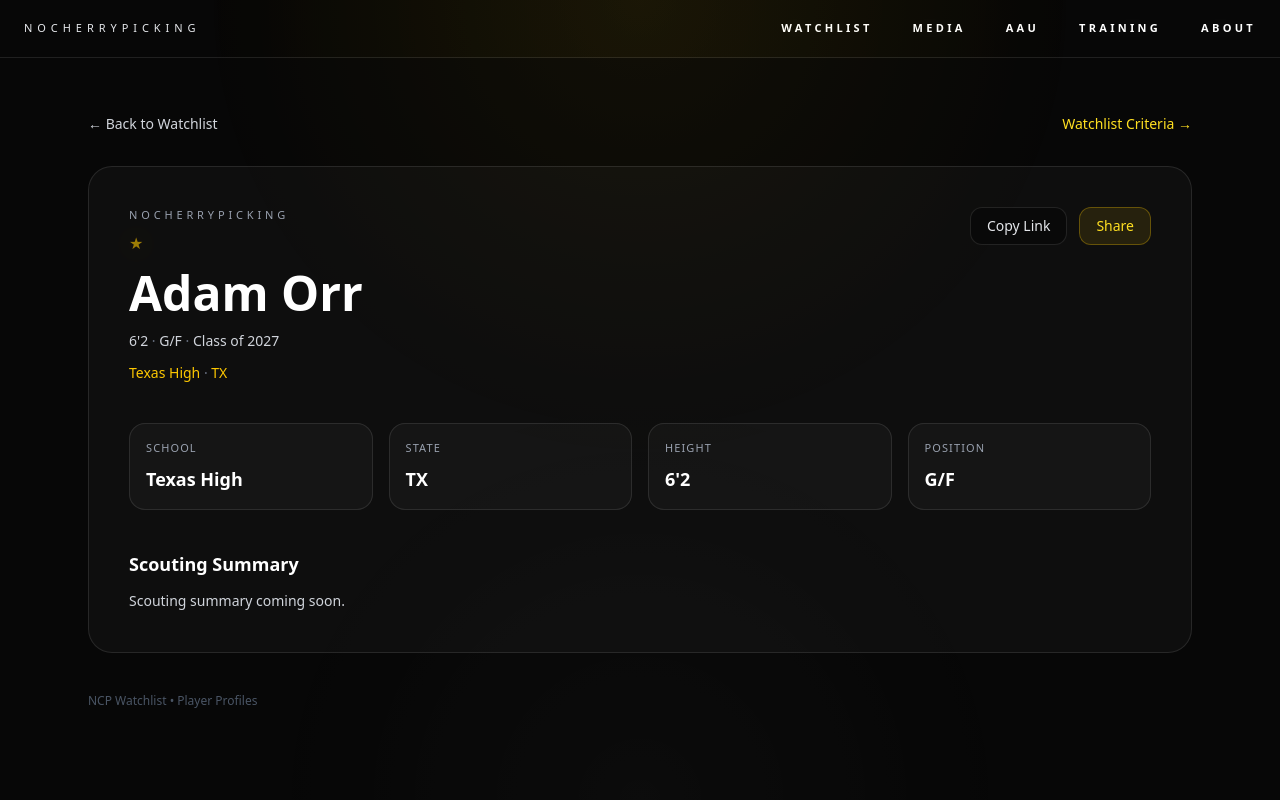
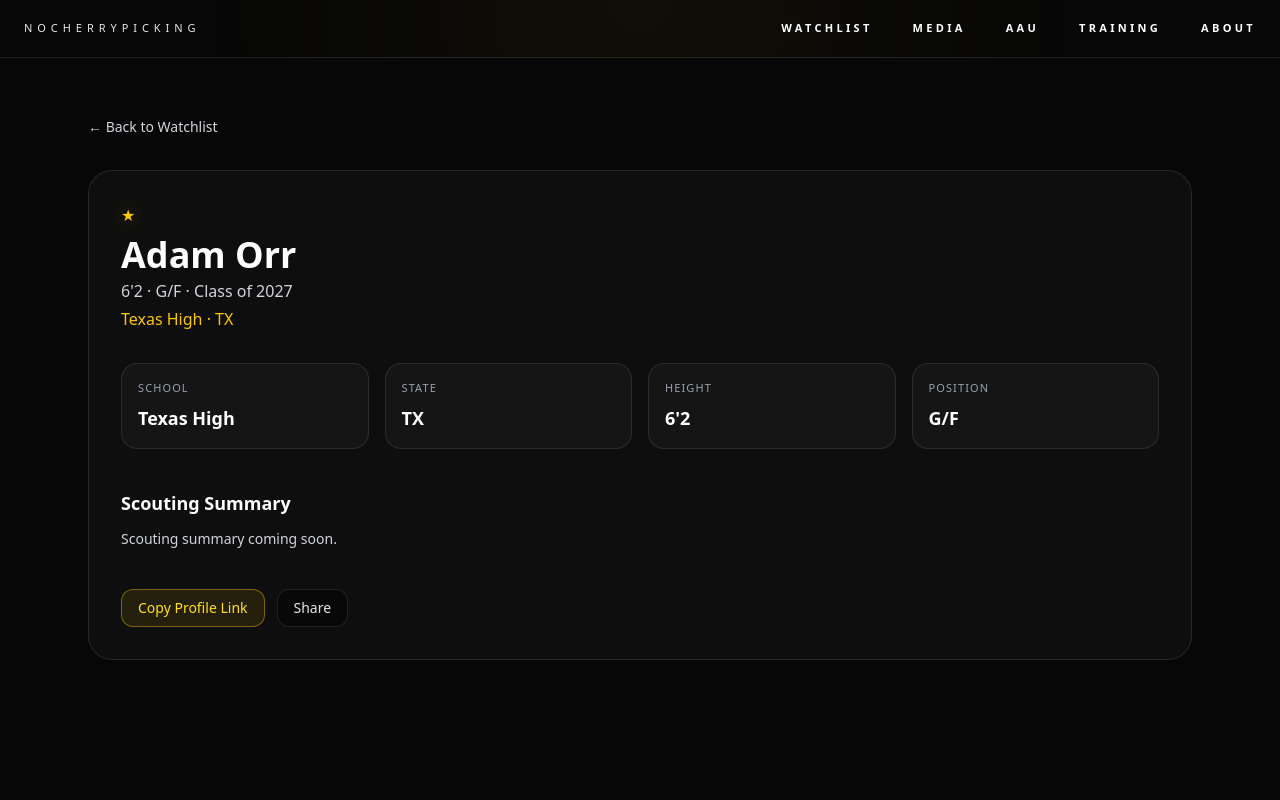
Before and after one commit to nocherrypicking-ra/ncphoops, a Next.js app: page /watchlist/adam-orr-2027 in a window 1280 px wide. Shown: the top 800 px of the page. Built offline with nearby package versions, Linux system fonts and the light colour scheme.

Commit message:
Update page.tsx

```diff
--- a/app/watchlist/[id]/page.tsx
+++ b/app/watchlist/[id]/page.tsx
@@ -1,24 +1,22 @@
 import Link from "next/link";
 import { watchlist } from "../_data/watchlist";
-import ShareBar from "./ShareBar";
 
-export const dynamic = "force-static";
+const slugify = (s: string) =>
+  (s || "")
+    .toLowerCase()
+    .replace(/[^a-z0-9]+/g, "-")
+    .replace(/(^-|-$)/g, "");
 
-export function generateStaticParams() {
-  return watchlist.map((p) => ({ id: p.id }));
-}
+// Universal slug rule (matches WatchlistClient)
+const playerSlug = (p: any) => slugify(p.id || `${p.name}-${p.classYear}` || p.name);
 
 function Stars({ n }: { n: number }) {
   const count = Math.max(0, Math.min(5, n || 0));
-  const opacity =
-    count >= 5 ? "opacity-100" : count === 4 ? "opacity-90" : count === 3 ? "opacity-75" : "opacity-60";
-
   return (
-    <div className={`flex items-center gap-0.5 text-yellow-400 ${opacity}`}>
+    <div className="flex items-center gap-0.5 text-yellow-400">
       {Array.from({ length: count }).map((_, i) => (
-        <span key={i} className="drop-shadow-[0_0_12px_rgba(250,204,21,0.35)]">★</span>
+        <span key={i} className="drop-shadow-[0_0_10px_rgba(250,204,21,0.35)]">★</span>
       ))}
-      {count === 0 && <span className="text-gray-600">—</span>}
     </div>
   );
 }
@@ -33,93 +31,86 @@ function Stat({ label, value }: { label: string; value: string }) {
 }
 
 export default function WatchlistPlayerPage({ params }: { params: { id: string } }) {
-  const routeId = (params?.id || "").trim();
-  const player = watchlist.find((p) => p.id === routeId);
+  const routeId = params?.id || "";
+  const player = watchlist.find((p: any) => playerSlug(p) === routeId);
 
   if (!player) {
     return (
-      <div className="min-h-screen bg-[#070707] text-white">
-        <div className="pointer-events-none fixed inset-0 opacity-60">
-          <div className="absolute inset-0 bg-[radial-gradient(circle_at_top,rgba(250,204,21,0.08),transparent_45%),radial-gradient(circle_at_bottom,rgba(255,255,255,0.04),transparent_40%)]" />
-        </div>
-
-        <div className="relative max-w-4xl mx-auto px-6 py-16">
-          <Link
-            href="/watchlist"
-            className="inline-flex items-center gap-2 text-sm text-gray-300 hover:text-yellow-300 transition"
-          >
-            ← Back to Watchlist
-          </Link>
-
-          <div className="mt-10 rounded-3xl border border-white/10 bg-white/[0.03] p-7">
-            <p className="text-[11px] tracking-[0.35em] uppercase text-gray-400">NOCHERRYPICKING</p>
-            <h1 className="mt-3 text-3xl md:text-4xl font-semibold">Player not found</h1>
-            <p className="mt-3 text-sm text-gray-400">
-              ID: <span className="text-yellow-300 break-all">{routeId}</span>
-            </p>
-          </div>
-        </div>
+      <div className="min-h-screen bg-[#070707] text-white flex items-center justify-center">
+        Player not found
       </div>
     );
   }
 
+  const shareUrl = `https://ncphoops.com/watchlist/${playerSlug(player)}`;
+  const shareText = `${player.name} • Class of ${player.classYear} • NCP Watchlist`;
+
   return (
     <div className="min-h-screen bg-[#070707] text-white">
-      <div className="pointer-events-none fixed inset-0 opacity-60">
-        <div className="absolute inset-0 bg-[radial-gradient(circle_at_top,rgba(250,204,21,0.08),transparent_45%),radial-gradient(circle_at_bottom,rgba(255,255,255,0.04),transparent_40%)]" />
-      </div>
+      <div className="relative max-w-6xl mx-auto px-6 py-14">
+        <Link href="/watchlist" className="text-sm text-gray-300 hover:text-yellow-300">
+          ← Back to Watchlist
+        </Link>
 
-      <div className="relative max-w-6xl mx-auto px-6 py-14">
-        <div className="flex items-center justify-between gap-4">
-          <Link
-            href="/watchlist"
-            className="inline-flex items-center gap-2 text-sm text-gray-300 hover:text-yellow-300 transition"
-          >
-            ← Back to Watchlist
-          </Link>
+        <div className="mt-8 rounded-3xl border border-white/10 bg-white/[0.03] p-8">
+          <Stars n={player.stars} />
+          <h1 className="mt-2 text-4xl font-semibold">{player.name}</h1>
 
-          <Link href="/watchlist#criteria" className="text-sm text-yellow-300 hover:text-yellow-200 transition">
-            Watchlist Criteria →
-          </Link>
-        </div>
+          <p className="text-gray-300 mt-1">
+            {player.height} · {player.position} · Class of {player.classYear}
+          </p>
 
-        <div className="mt-8 rounded-3xl border border-white/10 bg-white/[0.03] p-7 md:p-10">
-          {/* NEW: share row */}
-          <div className="flex flex-col md:flex-row md:items-start md:justify-between gap-6">
-            <div className="flex flex-col gap-2">
-              <p className="text-[11px] tracking-[0.35em] uppercase text-gray-400">NOCHERRYPICKING</p>
-              <Stars n={player.stars} />
-              <h1 className="text-4xl md:text-5xl font-semibold leading-tight">{player.name}</h1>
+          <p className="text-yellow-400 mt-1">
+            {player.school} · {player.state}
+          </p>
 
-              <p className="text-sm text-gray-300">
-                {player.height} <span className="text-gray-500">·</span> {player.position}{" "}
-                <span className="text-gray-500">·</span> Class of {player.classYear}
-              </p>
-
-              <p className="text-sm text-yellow-400 mt-1">
-                {player.school} <span className="text-gray-500">·</span> {player.state}
-              </p>
-            </div>
-
-            <ShareBar label={player.name} />
-          </div>
-
-          <div className="mt-10 grid grid-cols-2 md:grid-cols-4 gap-4">
+          {/* Stats */}
+          <div className="mt-8 grid grid-cols-2 md:grid-cols-4 gap-4">
             <Stat label="School" value={player.school} />
             <Stat label="State" value={player.state} />
             <Stat label="Height" value={player.height} />
             <Stat label="Position" value={player.position} />
           </div>
 
+          {/* Summary */}
           <div className="mt-10">
             <h2 className="text-lg font-semibold">Scouting Summary</h2>
-            <p className="mt-3 text-sm text-gray-300 leading-relaxed">
-              {player.summary?.trim() ? player.summary : "Scouting summary coming soon."}
+            <p className="mt-3 text-sm text-gray-300">
+              {player.summary || "Scouting summary coming soon."}
             </p>
           </div>
+
+          {/* SHARE WEAPON */}
+          <div className="mt-10 flex flex-wrap gap-3">
+            <button
+              onClick={() => {
+                navigator.clipboard.writeText(shareUrl);
+                alert("Profile link copied");
+              }}
+              className="rounded-xl border border-yellow-400/40 bg-yellow-400/10 px-4 py-2 text-sm text-yellow-300 hover:bg-yellow-400/20 transition"
+            >
+              Copy Profile Link
+            </button>
+
+            <button
+              onClick={() => {
+                if (navigator.share) {
+                  navigator.share({
+                    title: player.name,
+                    text: shareText,
+                    url: shareUrl,
+                  });
+                } else {
+                  navigator.clipboard.writeText(shareUrl);
+                  alert("Share not supported — link copied instead");
+                }
+              }}
+              className="rounded-xl border border-white/10 bg-black/40 px-4 py-2 text-sm text-gray-200 hover:border-yellow-400/40 transition"
+            >
+              Share
+            </button>
+          </div>
         </div>
-
-        <p className="mt-10 text-xs text-gray-600">NCP Watchlist • Player Profiles</p>
       </div>
     </div>
   );
```
